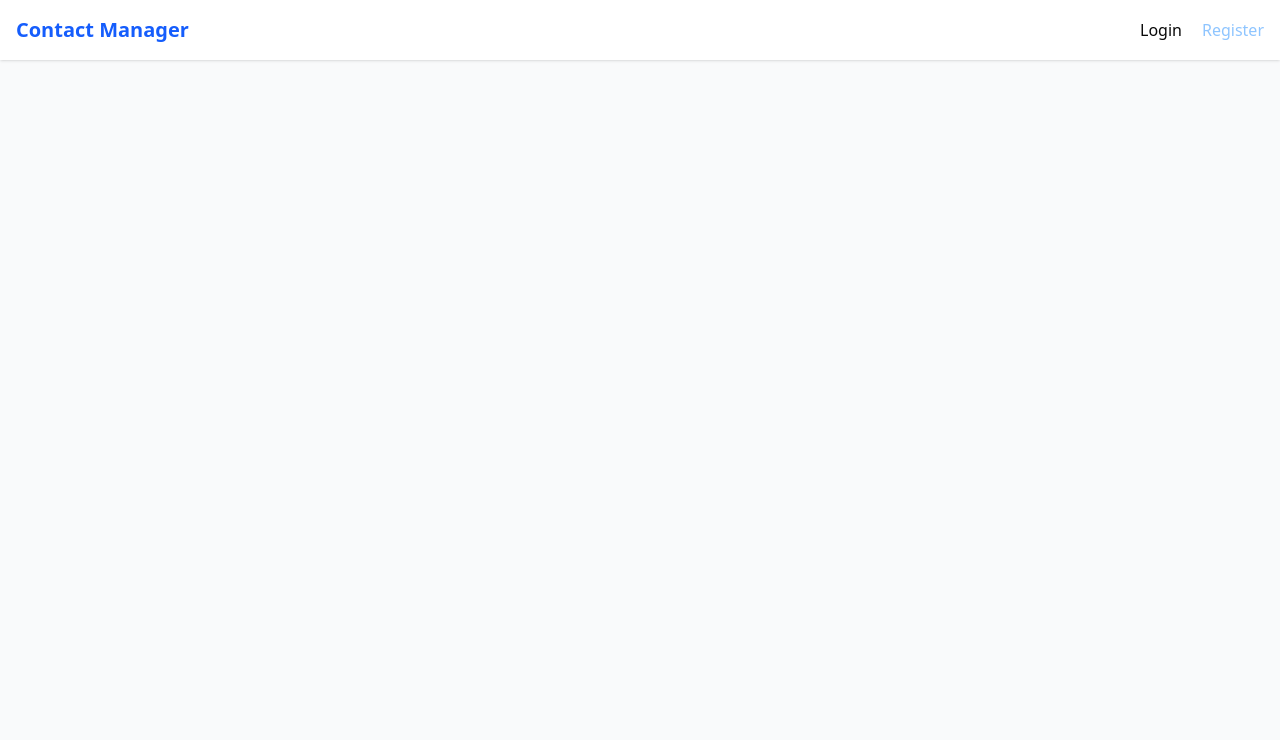
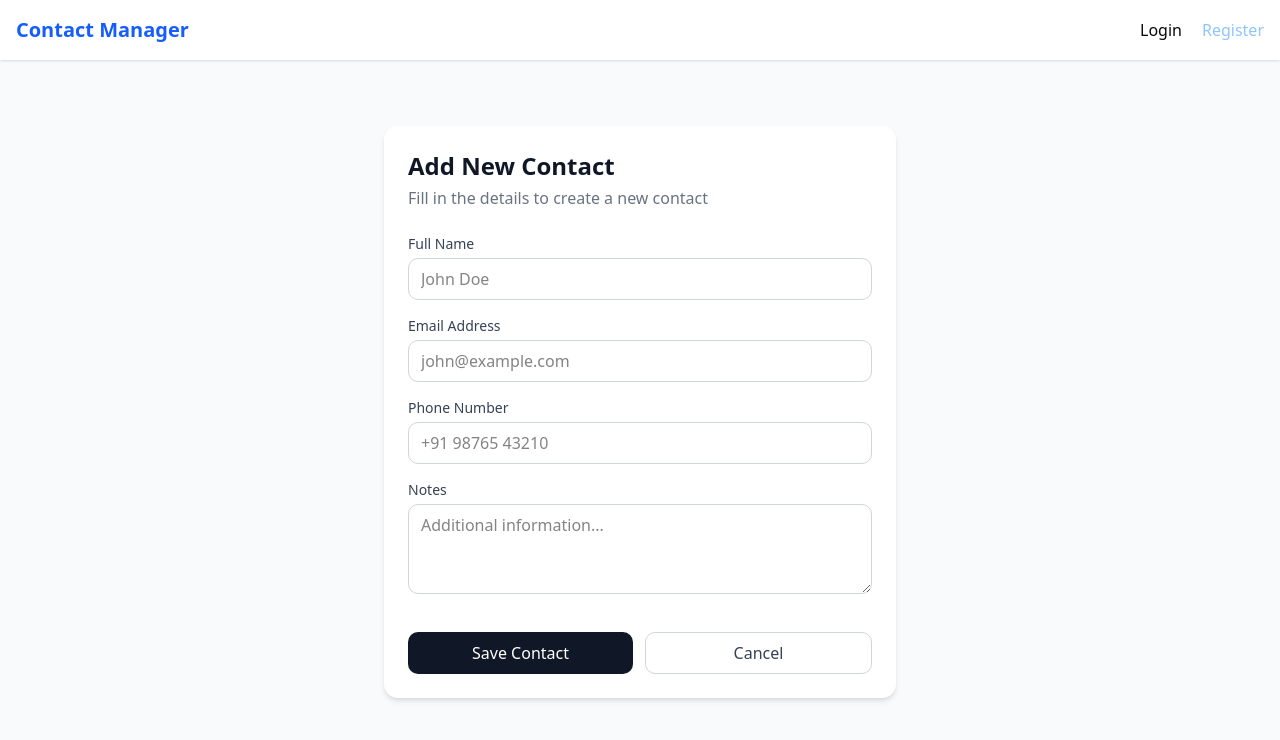
Before and after one commit to testgithubritgu/next-js-course, a Next.js app: page /contact/new in a window 1280 px wide. Shown: the top 740 px of the page. Built offline with nearby package versions, Linux system fonts and the light colour scheme; no server answers.

Commit message:
added contact details api data

```diff
--- a/src/app/actions/contact.ts
+++ b/src/app/actions/contact.ts
@@ -1,7 +1,7 @@
 'use server'
 
 import { revalidatePath } from "next/cache";
-import { deleteContact } from "../api/contact";
+import { ContactType, createContactsById, deleteContact } from "../api/contact";
 
 export const deleteContactActions = async (prevState:any,FormData:FormData) =>{
     const id = FormData.get("id") as string;
@@ -13,3 +13,12 @@ export const deleteContactActions = async (prevState:any,FormData:FormData) =>{
         console.log(error)
     }
 }
+
+export const addContact = async(contact:ContactType) => {
+    try {
+        await createContactsById(contact)
+        return {success:true}
+    } catch (error) {
+        console.log(error)
+    }
+}
--- a/src/app/contact/new/page.tsx
+++ b/src/app/contact/new/page.tsx
@@ -1,10 +1,90 @@
+'use client'
 import ContactList from '@/app/_components/ContactList'
-import React from 'react'
+import { addContact } from '@/app/actions/contact'
+import React, { useActionState, useEffect, useState } from 'react'
 
 export default function NewContactPage() {
+  const [state, formState] = useActionState(addContact,null)
+
   return (
-    <div>
+    <div className="min-h-[80vh] bg-gray-50 flex items-center justify-center px-4">
+      <div className="w-full max-w-lg bg-white rounded-xl shadow-md p-6">
+        {/* Header */}
+        <h2 className="text-2xl font-semibold text-gray-900 mb-1">
+          Add New Contact
+        </h2>
+        <p className="text-gray-500 mb-6">
+          Fill in the details to create a new contact
+        </p>
 
+        {/* Form */}
+        <form className="space-y-4">
+          {/* Name */}
+          <div>
+            <label className="block text-sm font-medium text-gray-700 mb-1">
+              Full Name
+            </label>
+            <input
+              type="text"
+              placeholder="John Doe"
+              className="w-full rounded-lg border border-gray-300 px-3 py-2 focus:outline-none focus:ring-2 focus:ring-gray-900"
+            />
+          </div>
+
+          {/* Email */}
+          <div>
+            <label className="block text-sm font-medium text-gray-700 mb-1">
+              Email Address
+            </label>
+            <input
+              type="email"
+              placeholder="john@example.com"
+              className="w-full rounded-lg border border-gray-300 px-3 py-2 focus:outline-none focus:ring-2 focus:ring-gray-900"
+            />
+          </div>
+
+          {/* Phone */}
+          <div>
+            <label className="block text-sm font-medium text-gray-700 mb-1">
+              Phone Number
+            </label>
+            <input
+              type="tel"
+              placeholder="+91 98765 43210"
+              className="w-full rounded-lg border border-gray-300 px-3 py-2 focus:outline-none focus:ring-2 focus:ring-gray-900"
+            />
+          </div>
+
+          {/* Notes */}
+          <div>
+            <label className="block text-sm font-medium text-gray-700 mb-1">
+              Notes
+            </label>
+            <textarea
+              rows="3"
+              placeholder="Additional information..."
+              className="w-full rounded-lg border border-gray-300 px-3 py-2 focus:outline-none focus:ring-2 focus:ring-gray-900"
+            />
+          </div>
+
+          {/* Buttons */}
+          <div className="flex gap-3 pt-4">
+            <button
+              type="submit"
+              className="flex-1 bg-gray-900 text-white py-2 rounded-lg hover:bg-gray-800 transition"
+            >
+              Save Contact
+            </button>
+
+            <button
+              type="button"
+              className="flex-1 border border-gray-300 text-gray-700 py-2 rounded-lg hover:bg-gray-100 transition"
+            >
+              Cancel
+            </button>
+          </div>
+        </form>
+      </div>
     </div>
   )
 }
```
Also changed, not shown: src/app/_components/DeleteButton.tsx (+6 -6 lines).
